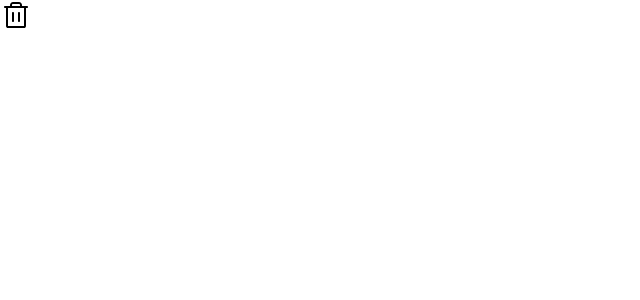
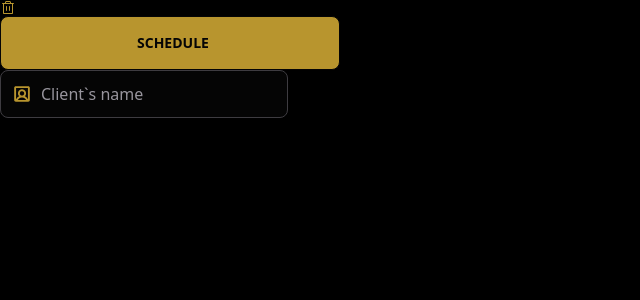
Before and after one commit to jotadagostin/newHairDay, a React (Vite) app in the folder hairday/: page / in a window 1280 px wide. Shown: the top 300 px of the page, without its empty margins (0-640 px from the left). Built offline with nearby package versions, Linux system fonts and the light colour scheme.

Commit message:
Component icon
TrashIconButton Ready

```diff
--- a/hairday/src/App.tsx
+++ b/hairday/src/App.tsx
@@ -1,10 +1,15 @@
+import Button from "./components/Button";
+import TextInput from "./components/TextInput";
 import TrashButton from "./components/TrashButton";
+
 import "./index.css";
 
 function App() {
   return (
-    <div>
+    <div className="flex flex-col">
       <TrashButton />
+      <Button />
+      <TextInput />
     </div>
   );
 }
--- a/hairday/src/components/TrashButton.tsx
+++ b/hairday/src/components/TrashButton.tsx
@@ -1,9 +1,9 @@
-import trashIcon from "../assets/icons/trash.svg";
+import TrashIcon from "../assets/icons/trash.svg?react";
 
 export default function TrashButton() {
   return (
     <button className="cursor-pointer">
-      <img src={trashIcon} alt="" className="" />
+      <TrashIcon className="w-4 h-4 fill-(--color-yellow) hover:fill-(--color-yellow-dark)" />
     </button>
   );
 }
--- a/hairday/src/index.css
+++ b/hairday/src/index.css
@@ -53,6 +53,6 @@
   --font-text-sm-weight: 400;
 }
 
-/* body {
+body {
   background: #000;
-} */
+}
--- /dev/null
+++ b/hairday/src/vite.end.d.ts
@@ -0,0 +1,2 @@
+/// <reference types="vite/client" />
+/// <reference types="vite-plugin-svgr/client" />
```
Also changed, not shown: hairday/src/components/Icon.tsx (added, +9 -0 lines), hairday/vite.config.ts (+0 -9 lines), hairday/src/assets/icons/trash.svg.
